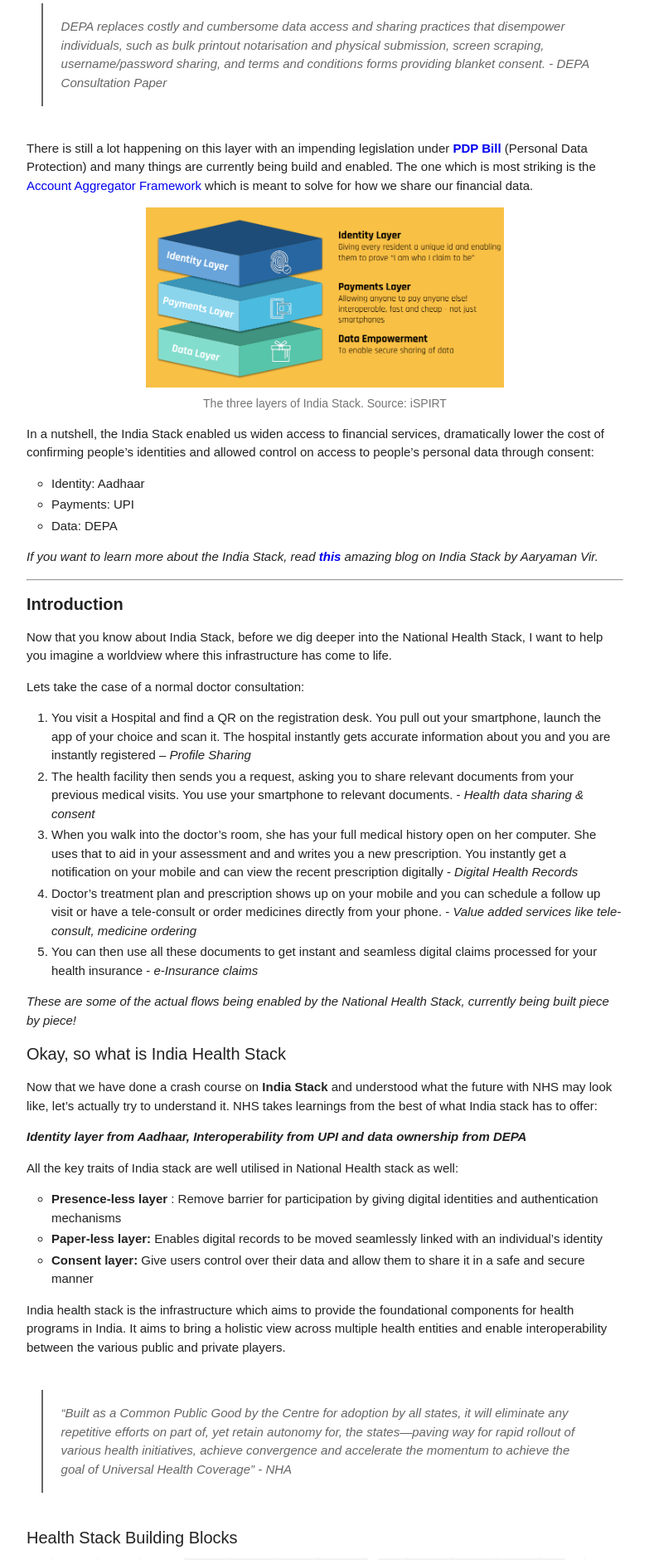
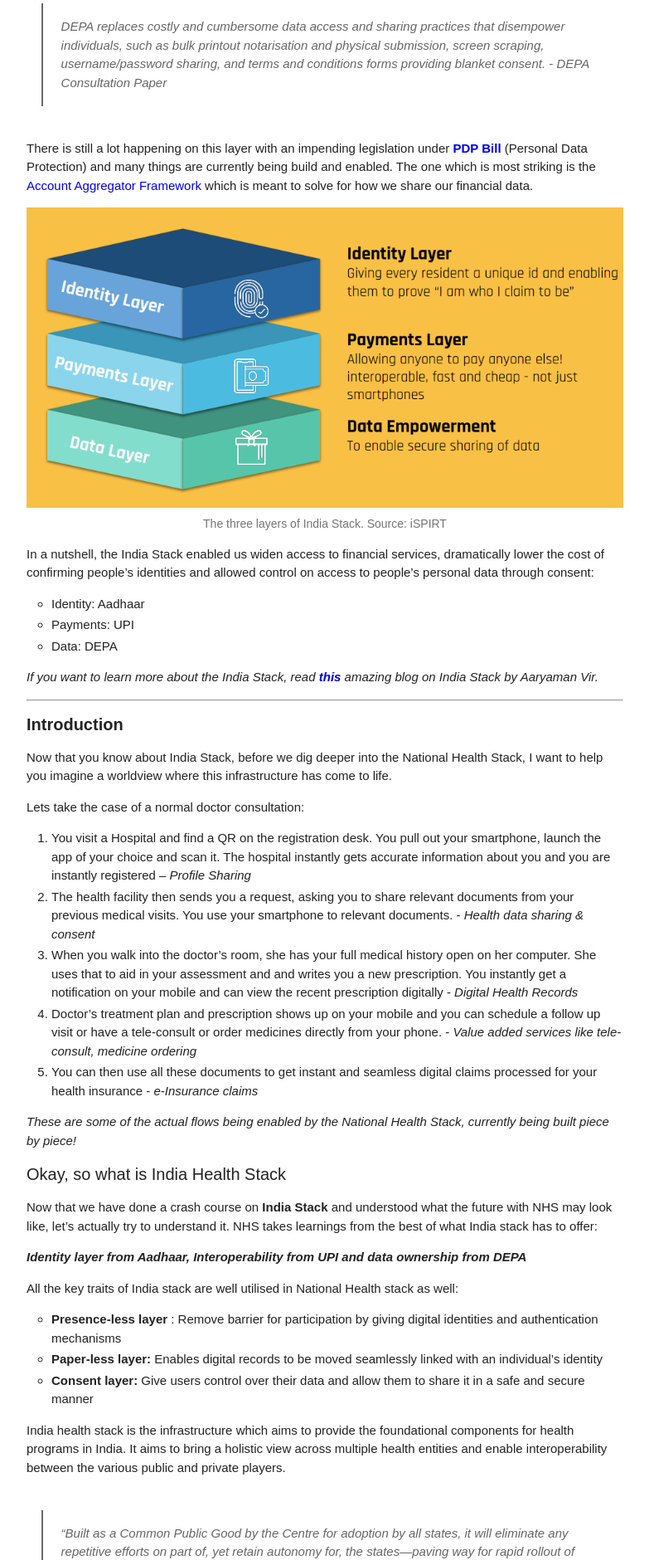
Before and after one commit to product-noob/product-noob.github.io, a Jekyll site: the page built from _posts/2022-01-12-National Health Stack.md, in a window 1280 px wide. Shown: the part 2863-4743 px from the top of the page at 83% size, without its empty margins (248-1031 px from the left). Built offline with Jekyll 4.4.1, drawn with Linux system fonts in a browser that asks for light colours.

Commit message:
removed center from image

```diff
--- a/_posts/2022-01-12-National Health Stack.md
+++ b/_posts/2022-01-12-National Health Stack.md
@@ -57,7 +57,7 @@ access and sharing practices that disempower individuals, such as bulk printout
 There is still a lot happening on this layer with an impending legislation under **[PDP Bill](https://www.meity.gov.in/writereaddata/files/Personal_Data_Protection_Bill,2018.pdf)** (Personal Data Protection) and many things are currently being build and enabled. The one which is most striking is the [Account Aggregator Framework](https://setu.co/data/account-aggregator) which is meant to solve for how we share our financial data.
 
 <figure>
-<img src="/images/Health_Stack_7.png" alt="The three layers of India Stack. Source: iSPIRT" class="center">
+<img src="/images/Health_Stack_7.png" alt="The three layers of India Stack. Source: iSPIRT">
 <figcaption>The three layers of India Stack. Source: iSPIRT</figcaption>
 </figure>
 
```
